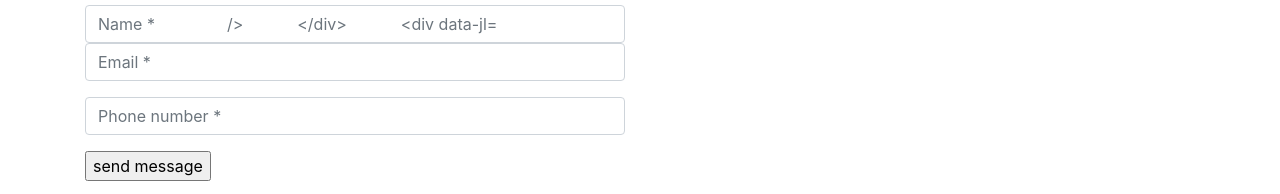
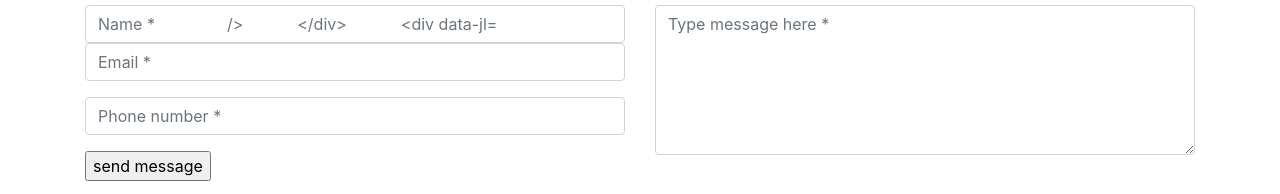
Before and after one commit to gkuo0831/PortfolioProject, a plain HTML site: page contact.html in a window 1280 px wide. Shown: the part 733-927 px from the top of the page. Drawn offline with nearby package versions, Linux system fonts and the light colour scheme.

Commit message:
added in text box for message

```diff
--- a/contact.html
+++ b/contact.html
@@ -95,5 +95,22 @@
                 name="btnSubmit"
                 class="btnContact"
                 value="send message"
+                />
+            </div>
+          </div>
+          <div class="col-md-6">
+            <div class="form-group">
+              <textarea
+                name="txtMsg"
+                class="form-control"
+                placeholder="Type message here *"
+                style="width: 100%; height: 150px"
+              ></textarea>
+            </div>
+          </div>
+        </div>
+      </form>
+    </main>
+
 
 </html>
--- a/contactstyle.css
+++ b/contactstyle.css
@@ -0,0 +1,4 @@
+.message {
+  width: 100%;
+  height: 150px;
+}
```
